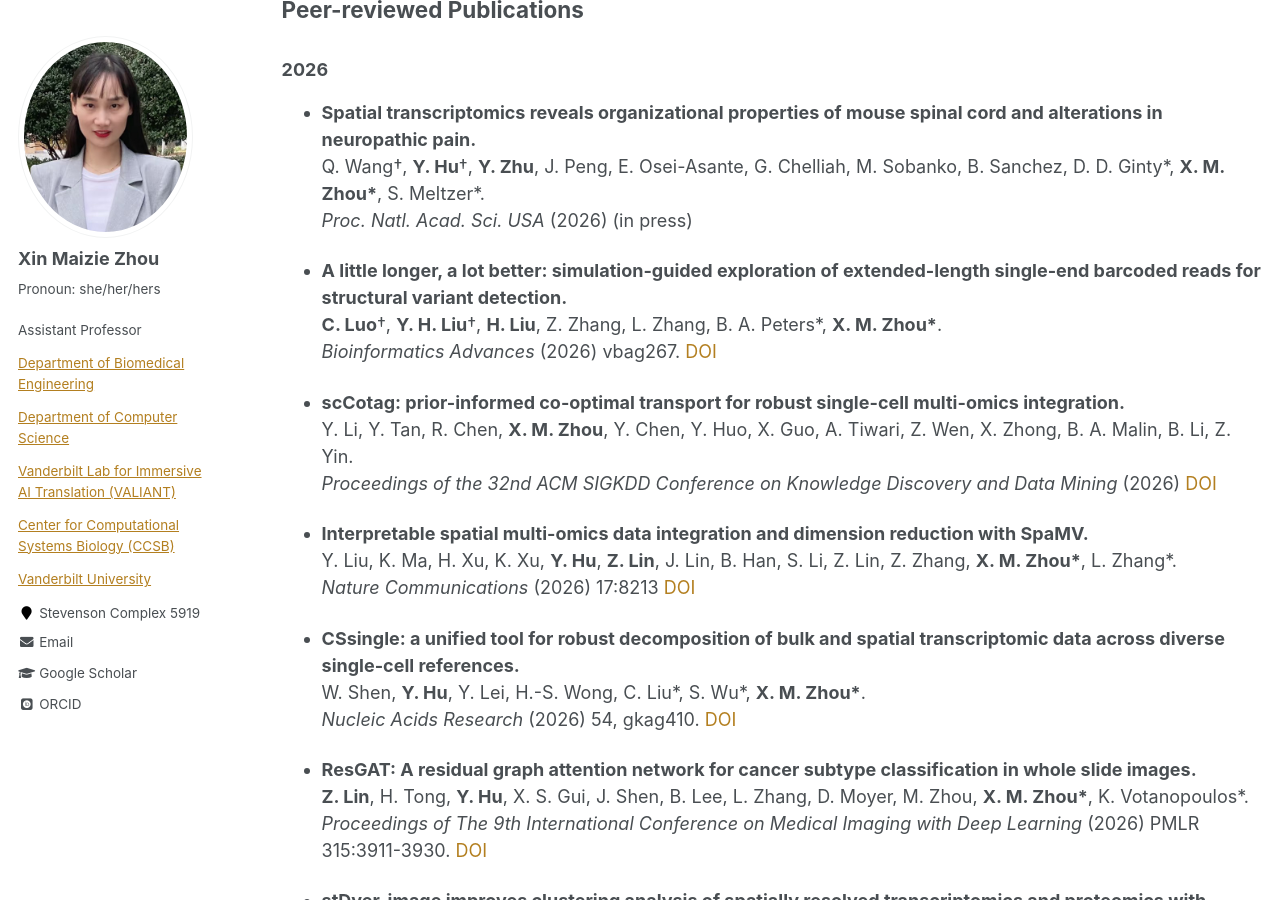
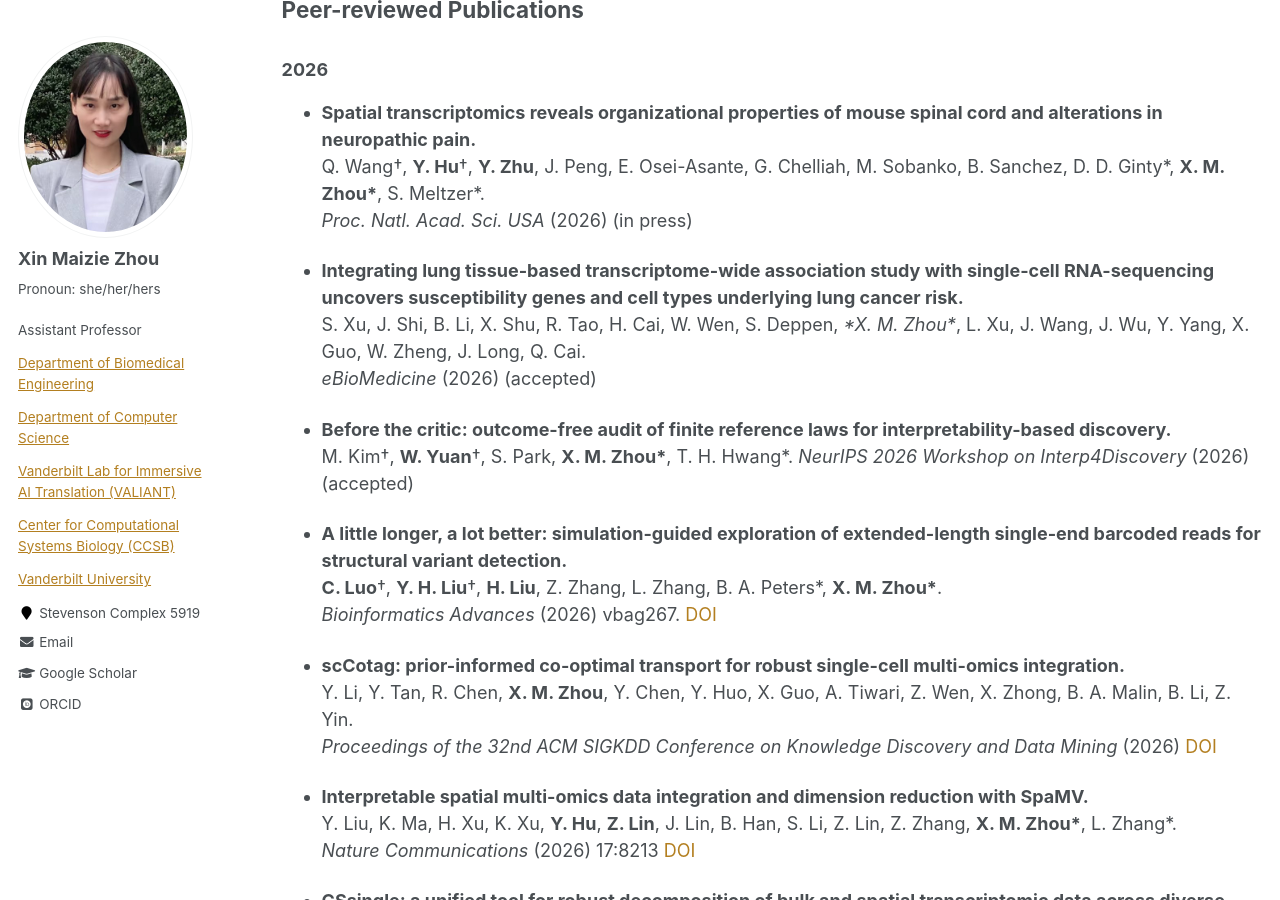
Before and after one commit to maiziezhoulab/Maiziezhoulab.github.io, a Jekyll site: the page built from _pages/publications.md, in a window 1280 px wide and 900 px high, scrolled down 1721 px. Built offline with Jekyll 4.4.1, drawn with Linux system fonts in a browser that asks for light colours; some web fonts are replaced.

Commit message:
Update publications.md

```diff
--- a/_pages/publications.md
+++ b/_pages/publications.md
@@ -72,6 +72,14 @@ Used Xin Maizie Zhou (X. M. Zhou) for publications after 2022.
 - **Spatial transcriptomics reveals organizational properties of mouse spinal cord and alterations in neuropathic pain.**
   Q. Wang†, **Y. Hu**†, **Y. Zhu**, J. Peng, E. Osei-Asante, G. Chelliah, M. Sobanko, B. Sanchez, D. D. Ginty\*, **X. M. Zhou\***, S. Meltzer\*.
   _Proc. Natl. Acad. Sci. USA_ (2026) (in press)
+
+- **Integrating lung tissue-based transcriptome-wide association study with single-cell RNA-sequencing uncovers susceptibility genes and cell types underlying lung cancer risk.**
+  S. Xu, J. Shi, B. Li, X. Shu, R. Tao, H. Cai, W. Wen, S. Deppen, **X. M. Zhou\**, L. Xu, J. Wang, J. Wu, Y. Yang, X. Guo, W. Zheng, J. Long, Q. Cai.
+  _eBioMedicine_ (2026) (accepted)
+
+- **Before the critic: outcome-free audit of finite reference laws for interpretability-based discovery.**
+  M. Kim†, **W. Yuan**†, S. Park, **X. M. Zhou\***, T. H. Hwang*.
+  _NeurIPS 2026 Workshop on Interp4Discovery_ (2026) (accepted)
 
 - **A little longer, a lot better: simulation-guided exploration of extended-length single-end barcoded reads for structural variant      detection.**
    **C. Luo**†, **Y. H. Liu**†, **H. Liu**, Z. Zhang, L. Zhang, B. A. Peters\*, **X. M. Zhou\***.
```
